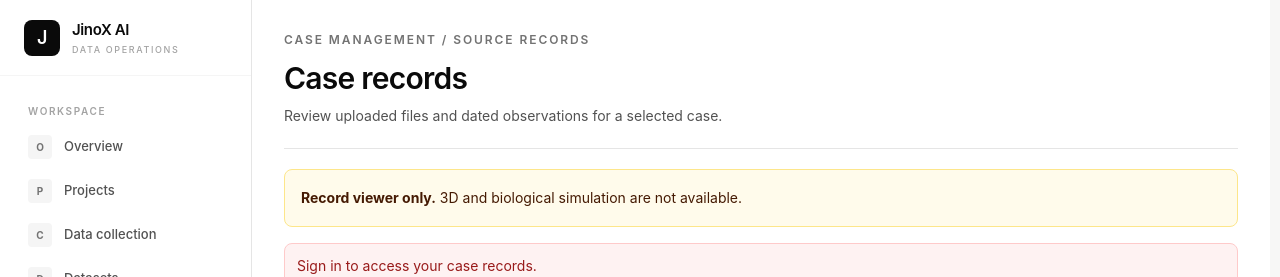
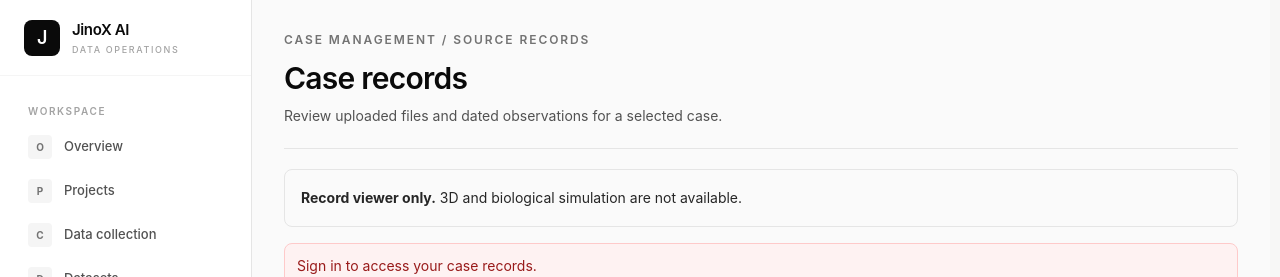
Before and after one commit to eltonarunga/jinox-v1.0, a Next.js app: page /twin in a window 1280 px wide. Shown: the top 277 px of the page. Built offline with nearby package versions, Linux system fonts and the light colour scheme; no server answers.

Commit message:
Align workspace status surfaces with monochrome design

```diff
--- a/app/twin/page.tsx
+++ b/app/twin/page.tsx
@@ -50,9 +50,9 @@ export default function DigitalTwinPage() {
   useEffect(() => { void refreshDetails(caseId); }, [caseId, refreshDetails]);
 
   const selected = cases.find((item) => item.id === caseId);
-  return <main className="min-h-screen bg-white text-neutral-950"><div className="mx-auto max-w-6xl px-4 py-8 sm:px-8">
+  return <main className="min-h-screen bg-neutral-50 text-neutral-950"><div className="mx-auto max-w-6xl px-4 py-8 sm:px-8">
     <header className="border-b border-neutral-200 pb-5"><p className="text-xs font-semibold uppercase tracking-[.16em] text-neutral-500">CASE MANAGEMENT / SOURCE RECORDS</p><h1 className="mt-3 text-3xl font-semibold tracking-tight">Case records</h1><p className="mt-2 max-w-2xl text-sm leading-6 text-neutral-600">Review uploaded files and dated observations for a selected case.</p></header>
-    <div className="mt-5 rounded-lg border border-amber-200 bg-amber-50 p-4 text-sm leading-6 text-amber-950"><strong>Record viewer only.</strong> 3D and biological simulation are not available.</div>
+    <div className="mt-5 rounded-lg border border-neutral-200 bg-neutral-50 p-4 text-sm leading-6 text-neutral-800"><strong>Record viewer only.</strong> 3D and biological simulation are not available.</div>
     {error && <p role="alert" className="mt-4 rounded-lg border border-red-200 bg-red-50 p-3 text-sm text-red-800">{error}</p>}
     <section className={`${panel} mt-6`}><label className="block text-sm font-medium">Case profile<select className="mt-1.5 w-full rounded-lg border border-neutral-200 bg-white px-3.5 py-2.5 text-sm" value={caseId} onChange={e=>setCaseId(e.target.value)}><option value="">Select a case</option>{cases.map(c=><option key={c.id} value={c.id}>{c.case_code} · {c.county}</option>)}</select></label>
       {loading ? <p className="mt-4 text-sm text-neutral-500">Loading case records…</p> : !selected ? <div className="mt-4 rounded-lg bg-neutral-50 p-4 text-sm text-neutral-600">No cases available. <Link className="underline" href="/data">Create a case and add source data.</Link></div> : <>
```
